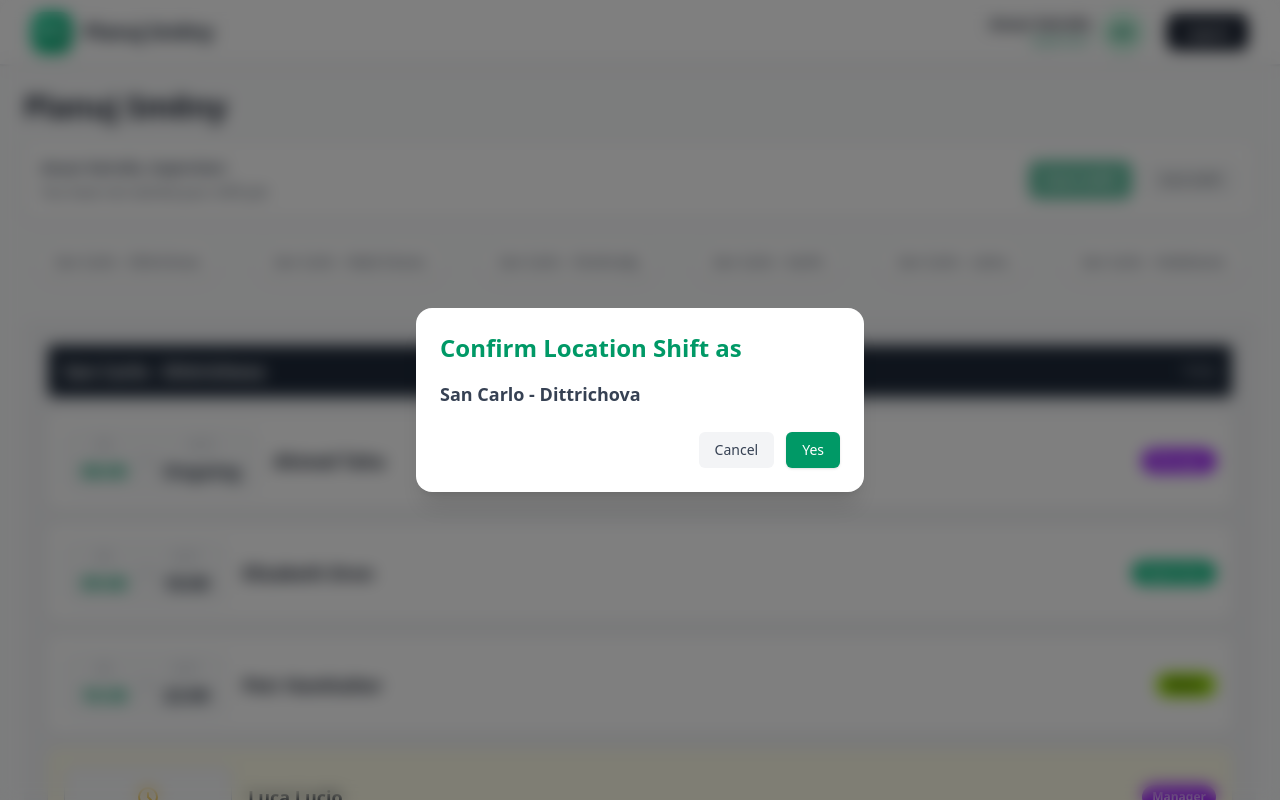
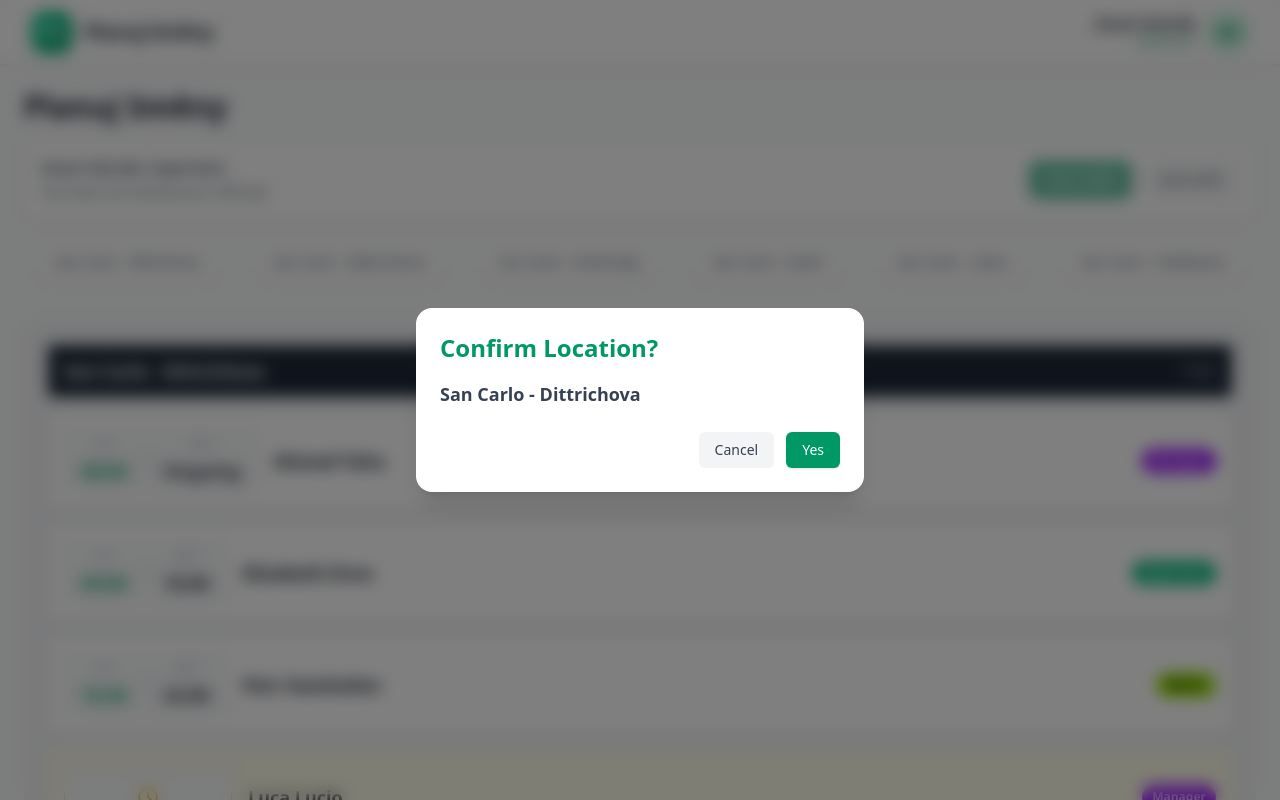
Before and after one commit to NnnotAnwar/planuj-smeny-app, a React (Vite) app: page / in a window 1280 px wide. Both pictures are taken after a click on the button "San Carlo - Dittrichova". Shown: the top 800 px of the page. Built offline with nearby package versions, Linux system fonts and the light colour scheme.

Commit message:
location nav fix, popup adjustion, bug fixes

```diff
--- a/src/App.tsx
+++ b/src/App.tsx
@@ -10,6 +10,7 @@ import ShiftCards from './components/ShiftCards';
 import LocationPopup from './components/LocationPopup';
 import { type Shift, type Location, type User } from './types/types';
 import CheckIn from './components/CheckIn';
+import LocationSelection from './components/LocationSelection';
 
 /** Represents a single shift assignment with timing and role information */
 
@@ -112,6 +113,8 @@ export default function App() {
     name: string;
   } | null>(null);
   const [activeShiftLocationId, setActiveShiftLocationId] = useState<string | null>(null);
+  const [isShiftRunning, setIsShiftRunning] = useState(false);
+  const [isShiftFinished, setIsShiftFinished] = useState(false);
 
   // ===== EVENT HANDLERS =====
   /**
@@ -123,6 +126,14 @@ export default function App() {
     // Find the location in the array by ID
     const selected = locations.find((loc) => loc.id === locationId);
     if (selected) {
+      // If user clicks the currently selected location, deselect it and close popup
+      if (locationId === selectedLocationId && !isShiftRunning) {
+        setSelectedLocationId(null);
+        return;
+      } else if (locationId === selectedLocationId && isShiftRunning) {
+        setIsLocationPopupOpen(true);
+        return;
+      }
       // Store the location for the popup to display
       setPendingLocation({ id: selected.id, name: selected.name });
       // Show the confirmation popup
@@ -147,6 +158,8 @@ export default function App() {
     setStartedAt(time);
     // Clear any existing end time
     setEndedAt(null);
+    setIsShiftRunning(true);
+    setIsShiftFinished(false);
 
     setActiveShiftLocationId(selectedLocationId);
   };
@@ -160,16 +173,12 @@ export default function App() {
   const handleEndShift = () => {
     // Format and record the end time
     const time = getFormattedTime('February 19, 2026 22:45:30 GMT+01:00');
+    setActiveShiftLocationId(selectedLocationId);
     setEndedAt(time);
+    setSelectedLocationId(null);
+    setIsShiftRunning(false);
+    setIsShiftFinished(true);
   };
-
-  // ===== COMPUTED STATE VALUES =====
-  /** Get the name of the currently selected location */
-  const shiftLocationName = getLocationName(activeShiftLocationId)
-  /** Boolean: true if shift has started and not ended */
-  const isShiftRunning = startedAt && !endedAt;
-  /** Boolean: true if both start and end times are recorded */
-  const isShiftFinished = startedAt && endedAt;
 
 
   /**
@@ -179,8 +188,8 @@ export default function App() {
 
   const shiftStatusMessage = startedAt
     ? isShiftFinished
-      ? `Shift finished at ${shiftLocationName}. Started at ${startedAt}, ended at ${endedAt}.`
-      : `Shift running at ${shiftLocationName}. Started at ${startedAt}.`
+      ? `Shift finished at ${getLocationName(activeShiftLocationId)}. Started at ${startedAt}, ended at ${endedAt}.`
+      : `Shift running at ${getLocationName(selectedLocationId)}. Started at ${startedAt}.`
     : 'You have not started your shift yet.';
 
   return (
@@ -211,25 +220,7 @@ export default function App() {
         </div>
 
         {/* Location Selection Navigation */}
-        <nav className="grid xl:flex xl:justify-around xl:overflow-x-auto gap-3 mb-8 pb-2 snap-x scrollbar-hide w-full">
-          {/* Map through each location and create a button for selection */}
-          {locations.map((location) => (
-            <>
-              <button
-                key={location.id}
-                type="button"
-                onClick={() => handleLocationSelect(location.id)}
-                className={`whitespace-nowrap snap-start px-4 py-2 rounded-full text-sm font-medium border transition-all shadow-sm
-                ${selectedLocationId === location.id
-                    ? 'bg-emerald-500 text-white border-emerald-500'
-                    : 'bg-white text-gray-700 border-gray-200 hover:bg-gray-100'
-                  }`}
-              >
-                {location.name}
-              </button>
-            </>
-          ))}
-        </nav>
+        <LocationSelection locations={locations} selectedLocationId={selectedLocationId} onLocationSelect={handleLocationSelect} />
 
         {/* Shift Cards Grid */}
         {/* Display all locations with their shifts */}
@@ -266,12 +257,12 @@ export default function App() {
       {isLocationPopupOpen && pendingLocation && (
         <LocationPopup
           isChangedLocation={
-            // True if switching from one location to another
-            selectedLocationId !== null && selectedLocationId !== pendingLocation.id
+            { selectedLocationId, pendingLocationId: pendingLocation.id }
           }
           location={pendingLocation}
           setIsLocationPopupOpen={setIsLocationPopupOpen}
           setSelectedLocationId={setSelectedLocationId}
+          previousLocationId={activeShiftLocationId}
         />
       )}
     </div>
--- a/src/components/Dashboard.tsx
+++ b/src/components/Dashboard.tsx
@@ -1,4 +1,4 @@
-import { useNavigate, Link } from 'react-router-dom';
+// import { useNavigate, Link } from 'react-router-dom';
 
 // Описываем тип данных пользователя, которые принимает шапка
 interface DashboardProps {
@@ -9,12 +9,12 @@ interface DashboardProps {
 }
 
 export default function Dashboard({ user }: DashboardProps) {
-    const navigate = useNavigate();
+    // const navigate = useNavigate();
 
     // ===== ОБРАБОТЧИКИ КЛИКОВ =====
-    const handleAdminClick = () => navigate('/admin');
-    const handleLoginClick = () => navigate('/login');
-    const handleLogout = () => navigate('/login', { replace: true });
+    // const handleAdminClick = () => navigate('/admin');
+    // const handleLoginClick = () => navigate('/login');
+    // const handleLogout = () => navigate('/login', { replace: true });
 
     // Вспомогательная функция для получения инициалов (Ahmed Taha -> AT)
     const getInitials = (name: string) => {
@@ -38,17 +38,17 @@ export default function Dashboard({ user }: DashboardProps) {
 
                     {/* ===== ЛЕВАЯ ЧАСТЬ: ЛОГОТИП ===== */}
                     {/* Используем Link вместо <a> для плавной навигации без перезагрузки */}
-                    <Link to='/' className="flex items-center gap-3 group">
+                    {/* <Link to='/' className="flex items-center gap-3 group"> */}
+                    <div className="flex items-center gap-3 group">
                         {/* Иконка логотипа с красивым градиентом */}
-                        <div className="w-10 h-10 bg-gradient-to-br from-emerald-400 to-emerald-600 rounded-xl flex items-center justify-center shadow-md shadow-emerald-200 group-hover:shadow-emerald-300 transition-all duration-300 transform group-hover:-translate-y-0.5">
+                        <div className="w-10 h-10 bg-linear-to-br from-emerald-400 to-emerald-600 rounded-xl flex items-center justify-center shadow-md shadow-emerald-200 group-hover:shadow-emerald-300 transition-all duration-300 transform group-hover:-translate-y-0.5">
                             <span className="text-white font-black text-xl tracking-wider">PS</span>
                         </div>
                         {/* Название приложения */}
                         <span className="text-xl font-extrabold text-gray-800 tracking-tight hidden sm:block">
                             Planuj Směny
                         </span>
-                    </Link>
-
+                    </div>
                     {/* ===== ПРАВАЯ ЧАСТЬ: ПОЛЬЗОВАТЕЛЬ И КНОПКИ ===== */}
                     <div className="flex items-center gap-4 sm:gap-6">
 
@@ -72,9 +72,9 @@ export default function Dashboard({ user }: DashboardProps) {
                             <div className="hidden sm:block h-8 w-px bg-gray-200"></div>
                         )}
 
-                        {/* Кнопки управления */}
+                        {/* Кнопки управления
                         <div className="flex items-center gap-2">
-                            {/* Кнопка Админ панели (только для Admin) */}
+
                             {user?.role === 'Admin' && (
                                 <button
                                     type="button"
@@ -84,8 +84,7 @@ export default function Dashboard({ user }: DashboardProps) {
                                     Admin Panel
                                 </button>
                             )}
-
-                            {/* Кнопка Logout / Login */}
+=
                             {user ? (
                                 <button
                                     type="button"
@@ -104,6 +103,7 @@ export default function Dashboard({ user }: DashboardProps) {
                                 </button>
                             )}
                         </div>
+                            */}
 
                     </div>
                 </div>
--- a/src/components/LocationPopup.tsx
+++ b/src/components/LocationPopup.tsx
@@ -13,10 +13,14 @@ interface Location {
 
 /** Props for the LocationPopup component */
 interface LocationPopupProps {
-    isChangedLocation: boolean;                                  // True if switching to a different location
+    isChangedLocation: {
+        selectedLocationId: string | null; // Currently selected location ID
+        pendingLocationId: string | null;  // Location ID being selected in the popup
+    };                                  // True if switching to a different location
     location: Location | null;                                   // The location being confirmed
     setIsLocationPopupOpen: (isOpen: boolean) => void;          // Callback to close the popup
     setSelectedLocationId: (id: string) => void;                // Callback to confirm location selection
+    previousLocationId?: string | null;                             // Optional ID of previously selected location for comparison
 }
 
 /**
@@ -53,6 +57,8 @@ export default function LocationPopup({
         setIsLocationPopupOpen(false);
     };
 
+    const changeLocation = isChangedLocation.selectedLocationId && isChangedLocation.pendingLocationId
+
     return (
         // ===== MODAL OVERLAY =====
         // Fixed position backdrop with dark semi-transparent overlay
@@ -61,32 +67,47 @@ export default function LocationPopup({
             <div className="bg-white p-6 sm:rounded-2xl rounded-t-3xl shadow-xl w-full max-w-md transform transition-all sm:animate-none">
                 {/* ===== DYNAMIC TITLE ===== */}
                 {/* Shows different title based on whether this is a new selection or a location change */}
-                {isChangedLocation ? (
-                    <h2 className="text-2xl font-bold text-amber-600 mb-4">Change Your Location Shift to </h2>
-                ) : (
-                    <h2 className="text-2xl font-bold text-emerald-600 mb-4">Confirm Location Shift as </h2>
-                )}
+                {
+                    changeLocation
+                        && isChangedLocation.selectedLocationId !== isChangedLocation.pendingLocationId
+                        ? <h2 className="text-3xl md:text-2xl font-bold text-amber-600 mb-4">Change Location?</h2>
+                        : changeLocation && isChangedLocation.selectedLocationId === isChangedLocation.pendingLocationId
+                            ? <h2 className="text-2xl font-bold text-red-600 mb-4">You are already at this location.</h2>
+                            : <h2 className="text-3xl md:text-2xl font-bold text-emerald-600 mb-4">Confirm Location?</h2>
+
+
+                }
                 {/* ===== LOCATION NAME ===== */}
                 <h3 className="text-lg font-semibold text-gray-700">{location?.name}</h3>
 
                 {/* ===== ACTION BUTTONS ===== */}
                 <div className="flex justify-end space-x-3 mt-6">
-                    {/* Cancel button - closes popup without changes */}
+                    {isChangedLocation.selectedLocationId !== isChangedLocation.pendingLocationId
+                        ?
+                        (<>
                             <button
                                 onClick={handleCancel}
                                 className="px-4 py-2 text-sm font-medium text-gray-700 bg-gray-100 rounded-md hover:bg-gray-200 transition-colors"
                             >
                                 Cancel
                             </button>
-                    {/* Confirm button - applies the location selection */}
                             <button
                                 onClick={handleConfirm}
                                 className="px-4 py-2 text-sm font-medium text-white bg-emerald-600 rounded-md hover:bg-emerald-700 transition-colors shadow-sm"
                             >
                                 Yes
                             </button>
+                        </>)
+                        : (
+                            <button
+                                onClick={handleConfirm}
+                                className="px-4 py-2 text-sm font-medium text-white bg-emerald-600 rounded-md hover:bg-emerald-700 transition-colors shadow-sm"
+                            >
+                                Confirm
+                            </button>
+                        )}
                 </div>
             </div>
-        </div>
+        </div >
     )
 }
--- /dev/null
+++ b/src/components/LocationSelection.tsx
@@ -0,0 +1,31 @@
+import { type Location } from '../types/types';
+type LocationSelectionProps = {
+    locations: Location[]; // Array of restaurant locations to display
+    selectedLocationId: string | null; // Currently selected location ID for styling
+    previousLocationId?: string | null; // Previously selected location ID for comparison (optional)
+    onLocationSelect: (locationId: string) => void; // Callback when a location is selected
+}
+
+export default function LocationSelection({ locations, selectedLocationId, onLocationSelect }: LocationSelectionProps) {
+
+    console.log(locations);
+    return (
+        <nav className="grid xl:flex xl:justify-around xl:overflow-x-auto gap-3 mb-8 pb-2 snap-x scrollbar-hide w-full">
+            {/* Map through each location and create a button for selection */}
+            {locations.map((location) => (
+                <button
+                    key={location.id}
+                    type="button"
+                    onClick={() => onLocationSelect(location.id)}
+                    className={`whitespace-nowrap snap-start px-4 py-2 rounded-full text-sm font-medium border transition-all shadow-sm
+                            ${location.id === selectedLocationId
+                            ? 'bg-emerald-500 text-white border-emerald-500'
+                            : 'bg-white text-gray-700 border-gray-200 hover:bg-gray-100'
+                        }`}
+                >
+                    {location.name}
+                </button>
+            ))}
+        </nav>
+    )
+}
--- a/src/main.tsx
+++ b/src/main.tsx
@@ -4,32 +4,16 @@
  * All routes default to home page if not matched
  */
 
-import { StrictMode } from 'react';
+// import { StrictMode } from 'react';
 import { createRoot } from 'react-dom/client';
-import { BrowserRouter, Navigate, Route, Routes } from 'react-router-dom';
+// import { BrowserRouter, Navigate, Route, Routes } from 'react-router-dom';
 import './index.css';
 import App from './App.tsx';
-import AdminPage from './routes/AdminPage.tsx';
-
+import { StrictMode } from 'react';
+// import AdminPage from './routes/AdminPage.tsx';
 // Render the application with Router and Strict Mode for development checks
 createRoot(document.getElementById('root')!).render(
   <StrictMode>
-    <BrowserRouter>
-      <Routes>
-        <Route
-          path="/"
-          element={
-            <App />
-          }
-        />
-        <Route
-          path="/admin"
-          element={
-            <AdminPage />
-          }
-        />
-        <Route path="*" element={<Navigate to="/" replace />} />
-      </Routes>
-    </BrowserRouter>
+    <App />
   </StrictMode>,
 );
```
Lines whose indentation alone changed are shown as unchanged.
